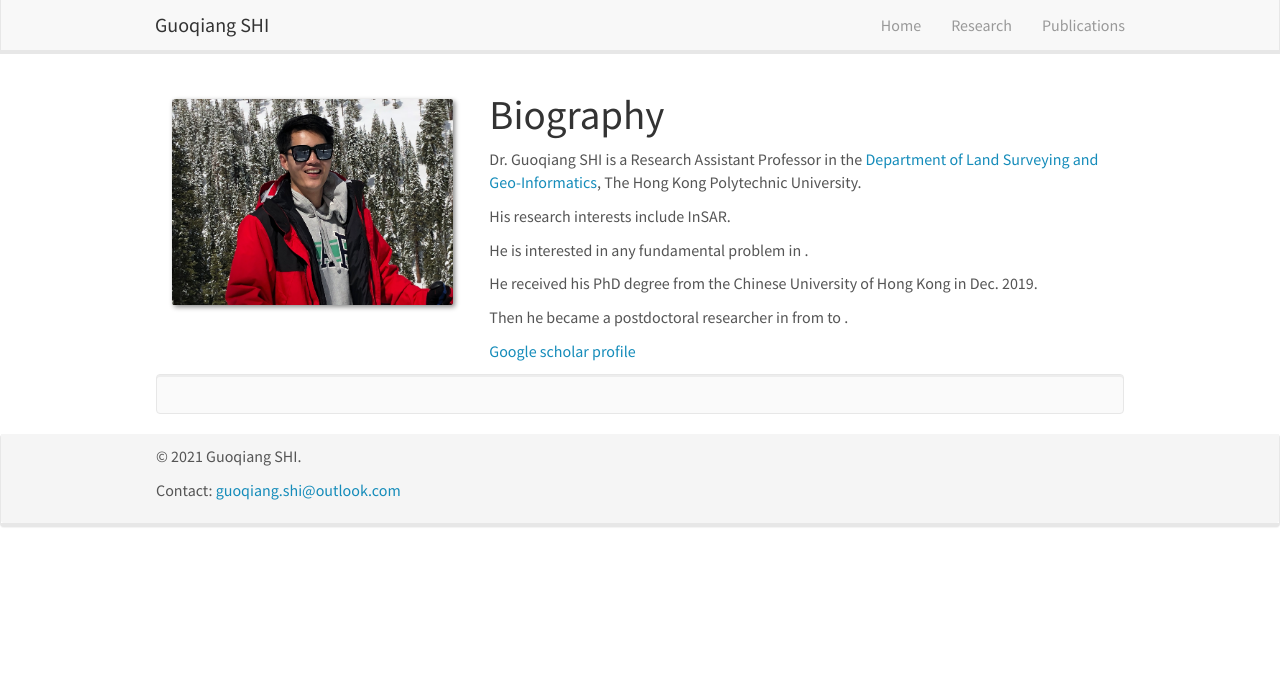
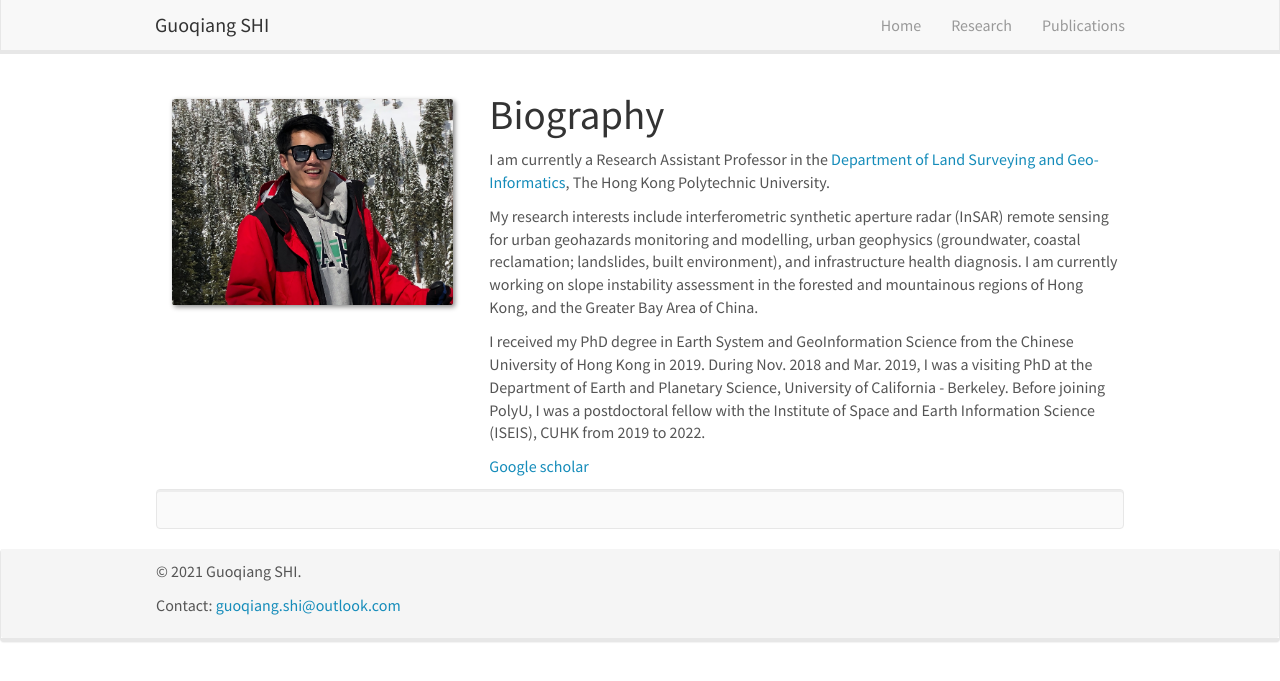
Before and after one commit to guoqiangshi/guoqiangshi.github.io, a Jekyll site: the page index.html, which Jekyll copies as it is, in a window 1280 px wide. Shown: the top 681 px of the page. Built offline with Jekyll 4.4.1, drawn with Linux system fonts in a browser that asks for light colours; nearby versions of some CDN libraries; library files that are not in the unit come from our copies.

Commit message:
Update index.html

```diff
--- a/index.html
+++ b/index.html
@@ -61,17 +61,16 @@
 
   <div id="homeid" class="col-sm-8">
 	<h1>Biography</h1>
-	<p>Dr. Guoqiang SHI is a Research Assistant Professor in the <a href="https://www.polyu.edu.hk/lsgi/">Department of Land Surveying and Geo-Informatics</a>, The Hong Kong Polytechnic University.</p>
+	<p>I am currently a Research Assistant Professor in the <a href="https://www.polyu.edu.hk/lsgi/">Department of Land Surveying and Geo-Informatics</a>, The Hong Kong Polytechnic University.</p>
 
-<p>His research interests include InSAR.</p>
+<p>My research interests include interferometric synthetic aperture radar (InSAR) remote sensing for urban geohazards monitoring and modelling, urban geophysics (groundwater, coastal reclamation; landslides, built environment), and infrastructure health diagnosis. I am currently working on slope instability assessment in the forested and mountainous regions of Hong Kong, and the Greater Bay Area of China.</p>
 
-<p>He is interested in any fundamental problem in .</p>
 
-<p>He received his PhD degree from the Chinese University of Hong Kong in Dec. 2019.</p>
 
-<p>Then he became a postdoctoral researcher in  from to .</p>
+<p>I received my PhD degree in Earth System and GeoInformation Science from the Chinese University of Hong Kong in 2019. During Nov. 2018 and Mar. 2019, I was a visiting PhD at the Department of Earth and Planetary Science, University of California - Berkeley. Before joining PolyU, I was a postdoctoral fellow with the Institute of Space and Earth Information Science (ISEIS), CUHK from 2019 to 2022.</p>
 
-<p><a href="https://scholar.google.com.hk/citations?user=MbaoUzsAAAAJ&hl=zh-CN">Google scholar profile</a></p>
+
+<p><a href="https://scholar.google.com.hk/citations?user=MbaoUzsAAAAJ&hl=zh-CN">Google scholar</a></p>
 
 
   </div>
```
